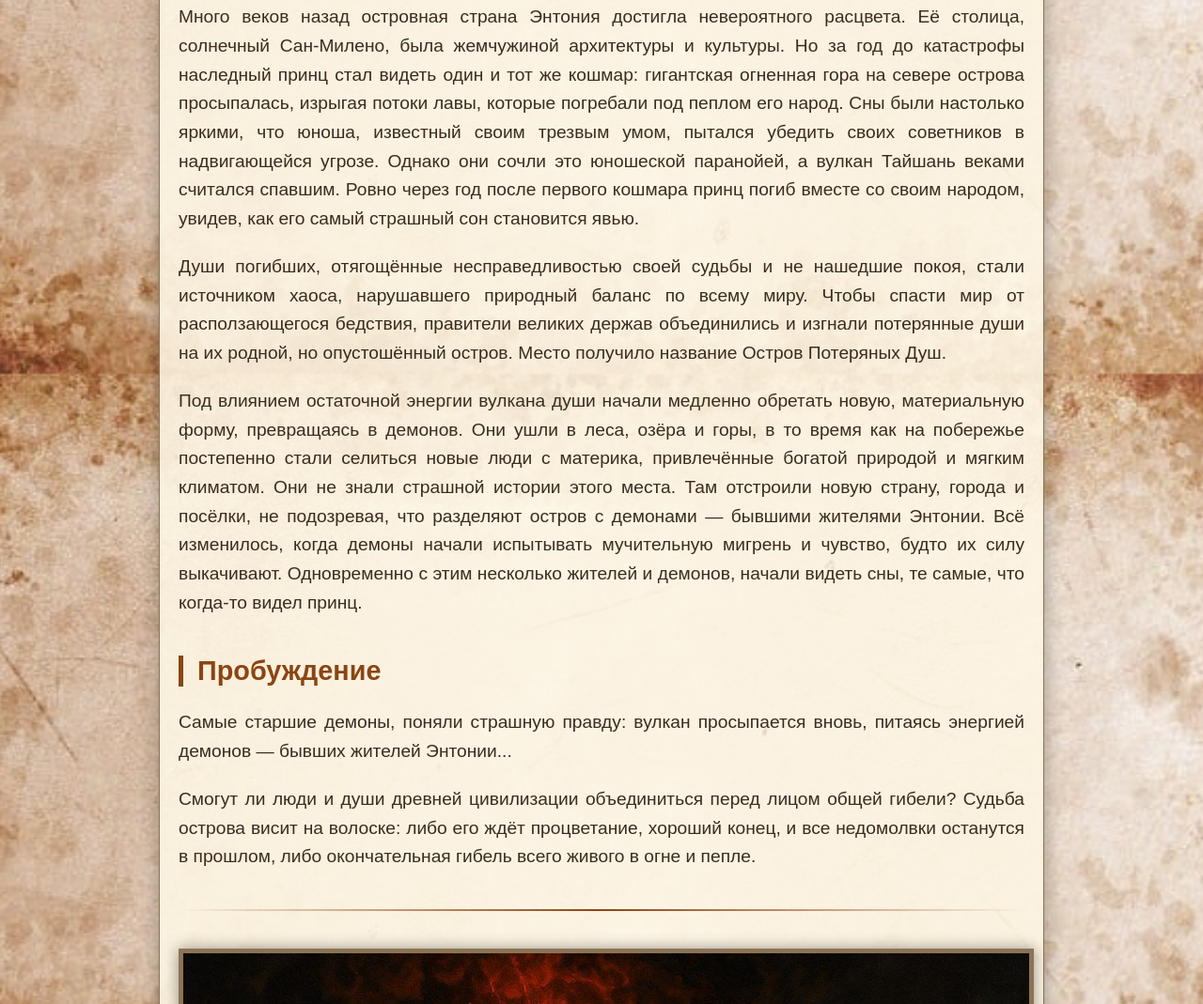
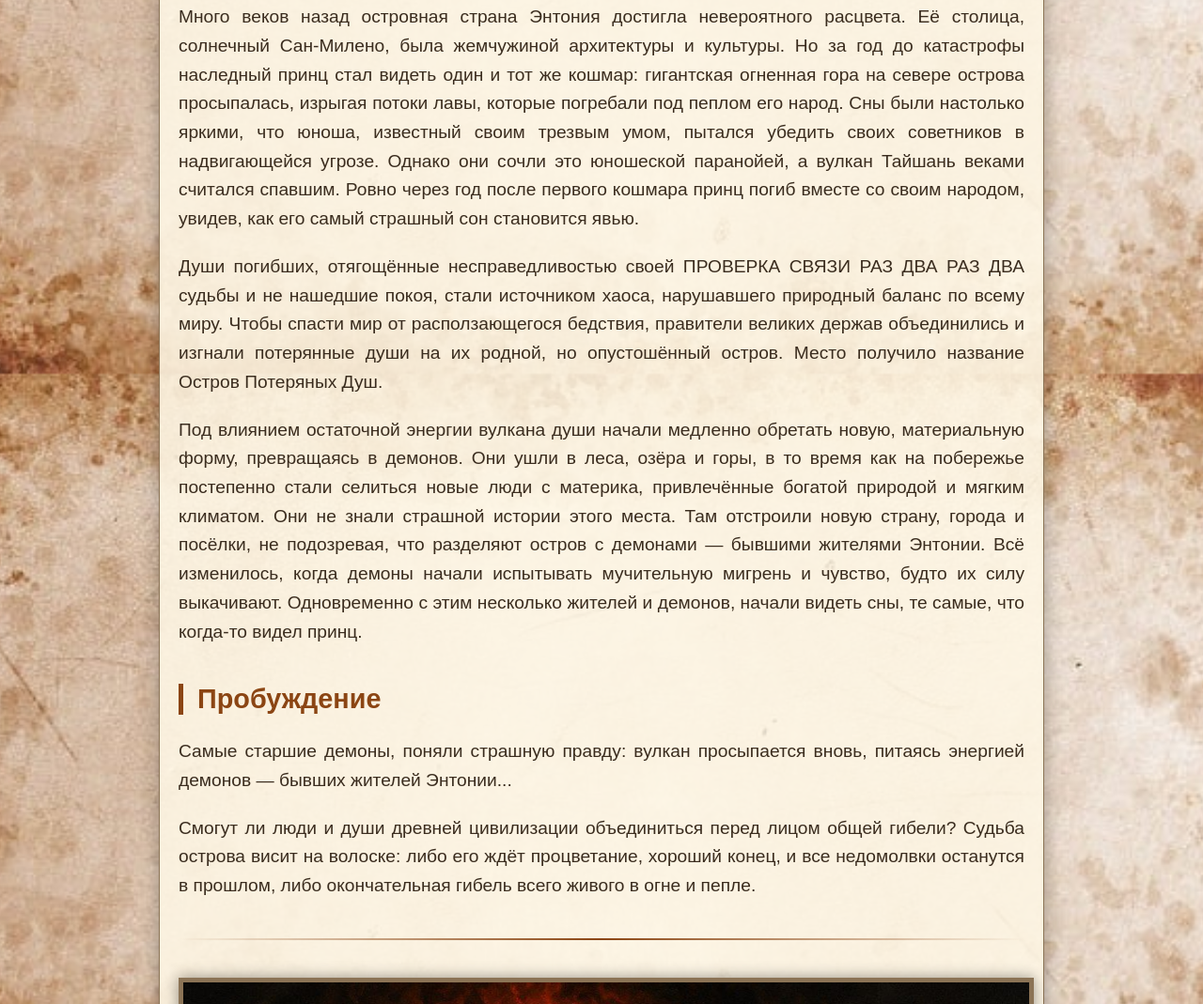
Before and after one commit to poqft/my-site, a plain HTML site: page index.html in a window 1280 px wide. Shown: the part 1202-2271 px from the top of the page at 94% size. Drawn offline with Linux system fonts and the light colour scheme.

Commit message:
index.html

```diff
--- a/index.html
+++ b/index.html
@@ -114,7 +114,7 @@
 
         <p>Много веков назад островная страна Энтония достигла невероятного расцвета. Её столица, солнечный Сан-Милено, была жемчужиной архитектуры и культуры. Но за год до катастрофы наследный принц стал видеть один и тот же кошмар: гигантская огненная гора на севере острова просыпалась, изрыгая потоки лавы, которые погребали под пеплом его народ. Сны были настолько яркими, что юноша, известный своим трезвым умом, пытался убедить своих советников в надвигающейся угрозе. Однако они сочли это юношеской паранойей, а вулкан Тайшань веками считался спавшим. Ровно через год после первого кошмара принц погиб вместе со своим народом, увидев, как его самый страшный сон становится явью.</p>
 
-        <p>Души погибших, отягощённые несправедливостью своей судьбы и не нашедшие покоя, стали источником хаоса, нарушавшего природный баланс по всему миру. Чтобы спасти мир от расползающегося бедствия, правители великих держав объединились и изгнали потерянные души на их родной, но опустошённый остров. Место получило название Остров Потеряных Душ.</p>
+        <p>Души погибших, отягощённые несправедливостью своей ПРОВЕРКА СВЯЗИ РАЗ ДВА РАЗ ДВА судьбы и не нашедшие покоя, стали источником хаоса, нарушавшего природный баланс по всему миру. Чтобы спасти мир от расползающегося бедствия, правители великих держав объединились и изгнали потерянные души на их родной, но опустошённый остров. Место получило название Остров Потеряных Душ.</p>
 
         <p>Под влиянием остаточной энергии вулкана души начали медленно обретать новую, материальную форму, превращаясь в демонов. Они ушли в леса, озёра и горы, в то время как на побережье постепенно стали селиться новые люди с материка, привлечённые богатой природой и мягким климатом. Они не знали страшной истории этого места. Там отстроили новую страну, города и посёлки, не подозревая, что разделяют остров с демонами — бывшими жителями Энтонии. Всё изменилось, когда демоны начали испытывать мучительную мигрень и чувство, будто их силу выкачивают. Одновременно с этим несколько жителей и демонов, начали видеть сны, те самые, что когда-то видел принц.</p>
 
@@ -136,4 +136,5 @@
         </footer>
     </div>
 </body>
+
 </html>
```
